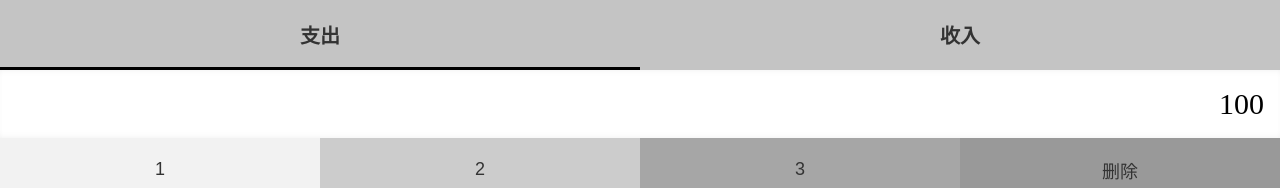
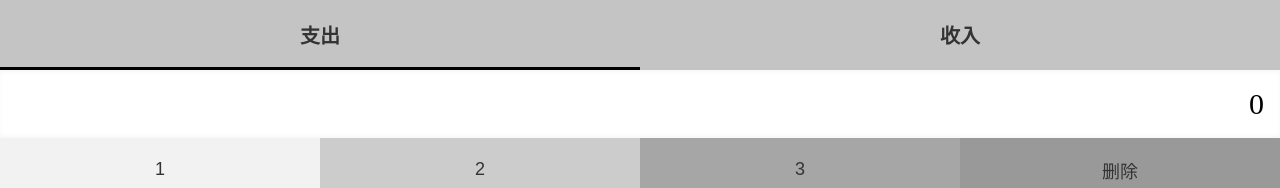
Before and after one commit to znzaznz/react-monery, a React app: page /money in a window 1280 px wide. Shown: the part 363-551 px from the top of the page. Built offline with nearby package versions, Linux system fonts and the light colour scheme.

Commit message:
定义完成数字键盘

```diff
--- a/src/views/Money/NumberPadSection/index.jsx
+++ b/src/views/Money/NumberPadSection/index.jsx
@@ -1,14 +1,32 @@
-import React from 'react';
+import React,{useState} from 'react';
 import "./index.scss"
 
 export default function Index() {
+    //初始化代码数据，并且得到showNum中的数字
     const buttonNum = ['1',"2",'3','删除','4','5','6','清空','7','8','9','OK','0','.']
+    const [showNum,setShowNum] = useState(0)
+
+    //设定button点击事件
+    const clickButtonNum = (e)=>{
+        const inputValue = e.target.textContent
+        const charCode = inputValue.charCodeAt();
+        if (charCode >= 46 && charCode <= 57){
+            console.log("数字");
+        }else if (inputValue === "清空"){
+            console.log("清空");
+        }else if (inputValue === "删除"){
+            console.log("删除");
+        }else {
+            console.log("ok")
+        }
+    }
+
     return (
         <div className={"NumberPadSection"}>
-            <div className={"showNum"}>100</div>
+            <div className={"showNum"}>{showNum}</div>
             <div className={"numberPad clearfix"}>
                 {buttonNum.map((item)=>{
-                   return <button key={item}>{item}</button>
+                   return <button key={item} onClick={clickButtonNum}>{item}</button>
                 })}
             </div>
         </div>
```
